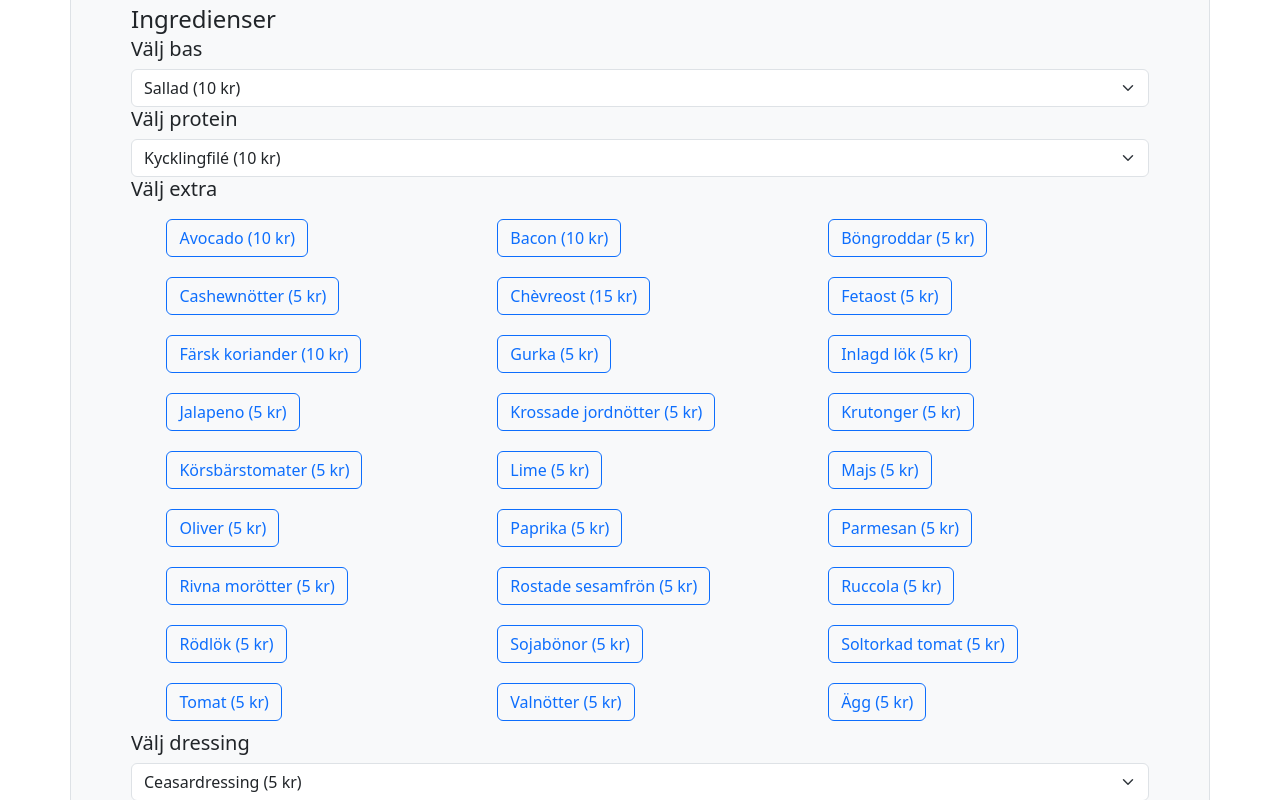
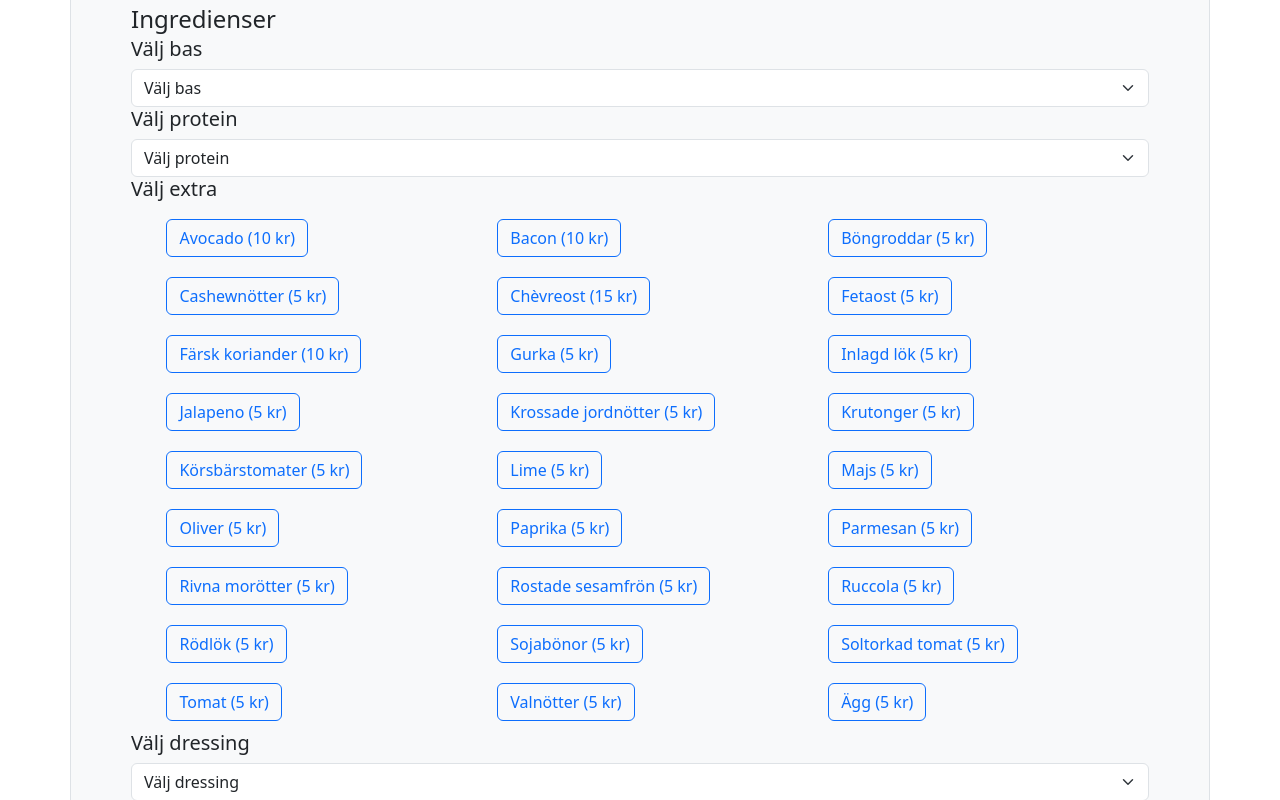
Before and after one commit to ebbearildsson/WebbProgg, a React (Create React App) app in the folder lab3/: page / in a window 1280 px wide. Shown: the part 340-1140 px from the top of the page. Built offline with nearby package versions, Linux system fonts and the light colour scheme.

Commit message:
🚧 broken but progress

```diff
--- a/lab3/src/ComposeSalad.js
+++ b/lab3/src/ComposeSalad.js
@@ -2,7 +2,7 @@ import { useState } from 'react';
 import Salad from './Salad';
 import SelectOption from './SelectOption';
 
-function ComposeSalad({inventory, salads, setSalad}) {
+export default function ComposeSalad({inventory, salads, setSalad}) {
   const foundationList = Object.keys(inventory).filter(name => inventory[name].foundation).map(name => [name, inventory[name].price]);
   const proteinList = Object.keys(inventory).filter(name => inventory[name].protein).map(name => [name, inventory[name].price]);
   const extraList = Object.keys(inventory).filter(name => inventory[name].extra).map(name => [name, inventory[name].price]);
@@ -21,6 +21,10 @@ function ComposeSalad({inventory, salads, setSalad}) {
 
   const handleSubmit = (event) => {
     event.preventDefault();
+    event.target.classList.add("was-validated");
+    if(!event.target.checkValidity()) return;
+    event.target.classList.remove("was-validated");
+
     let salad = new Salad();
     salad.add(foundation, inventory[foundation]);
     salad.add(dressing, inventory[dressing]);
@@ -36,10 +40,10 @@ function ComposeSalad({inventory, salads, setSalad}) {
 
   return (
     <div className="row h-200 p-5 bg-light border rounded-3 salad-maker">
-      <form onSubmit={handleSubmit}>
+      <form onSubmit={handleSubmit} noValidate>
         <span className="fs-4">Ingredienser</span>
-        <SelectOption name="bas" hook={setFoundation} list={foundationList} />
-        <SelectOption name="protein" hook={setProtein} list={proteinList} />
+        <SelectOption name="bas" hook={setFoundation} value={foundation} list={foundationList} />
+        <SelectOption name="protein" hook={setProtein} value={protein} list={proteinList} />
         <h5>Välj extra</h5>
         <div className="group">
           {extraList.map(([name, price]) =>
@@ -49,11 +53,9 @@ function ComposeSalad({inventory, salads, setSalad}) {
             </span>
           )}
         </div>
-        <SelectOption name="dressing" hook={setDressing} list={dressingList} />
+        <SelectOption name="dressing" hook={setDressing} value={dressing} list={dressingList} />
         <button type="submit" value="submit" className="btn btn-primary m-3">Lägg till sallad</button>
       </form>
     </div>
   );
 }
-
-export default ComposeSalad;
--- a/lab3/src/SelectOption.js
+++ b/lab3/src/SelectOption.js
@@ -1,13 +1,16 @@
-export default function SelectOption({hook, list, name}) {
+export default function SelectOption({hook, value, list, name}) {
     return <div>
     <h5>Välj {name}</h5>
     <select
         required
         className="form-select"
         aria-label="Default select example"
-        defaultValue={'Välj' + name}
+        defaultValue=""
         onChange={(event) => hook(event.target.value)}>
-    {list.map(([ingredient, price]) => <option key={ingredient} className="col-4" value={ingredient}>{ingredient} ({price} kr)</option>)}
+        <option disabled key="donotchoose" className="col-4" value="">Välj {name}</option>
+        {list.map(([ingredient, price]) =>
+            <option key={ingredient} className="col-4" value={value}>{ingredient} ({price} kr)</option>
+        )}
     </select>
     </div>;
 }
```
